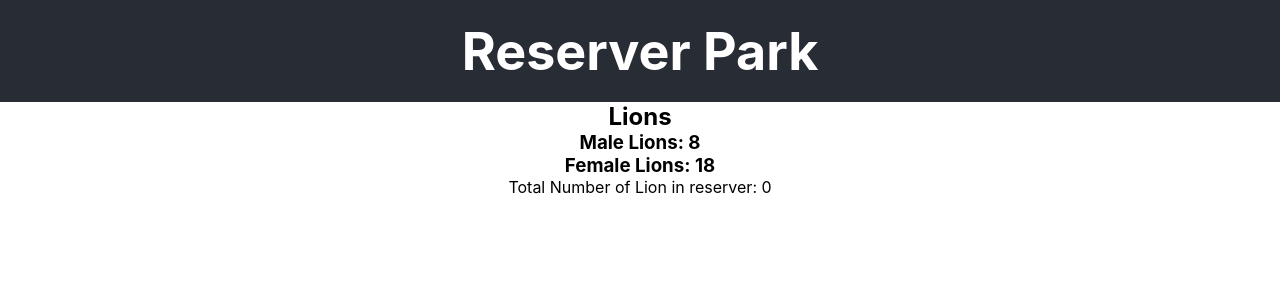
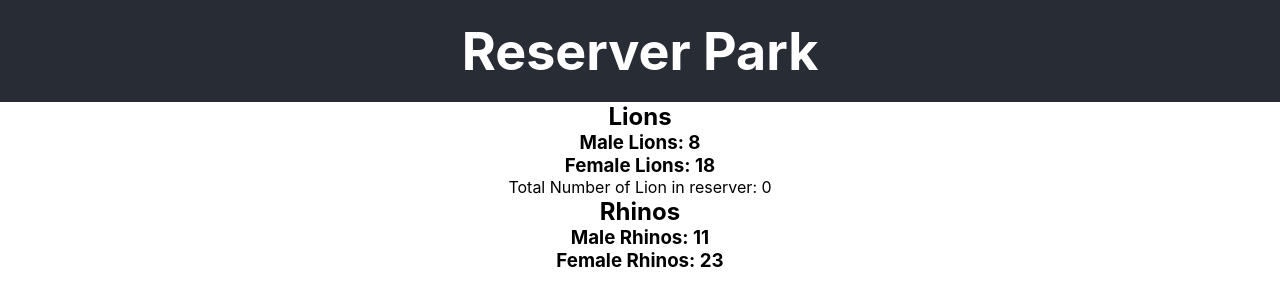
Before and after one commit to skosana721/Moral-Activities, a React (Create React App) app in the folder reserve-park/: page / in a window 1280 px wide. Shown: the top 306 px of the page. Built offline with nearby package versions, Linux system fonts and the light colour scheme.

Commit message:
used useSelector to diplay the number of male rhinos and female rhinos and also total number of the rhinos from redux store

```diff
--- a/reserve-park/src/component/Rhinos.js
+++ b/reserve-park/src/component/Rhinos.js
@@ -2,7 +2,14 @@ import React from "react";
 import { useSelector, useDispatch } from "react-redux";
 
 function Rhinos() {
-  return <div></div>;
+  const rhino = useSelector((state) => state.rhino);
+  return (
+    <div>
+      <h2>Rhinos</h2>
+      <h3>Male Rhinos: {rhino.maleRhinos}</h3>
+      <h3>Female Rhinos: {rhino.femaleRhinos}</h3>
+    </div>
+  );
 }
 
 export default Rhinos;
```
